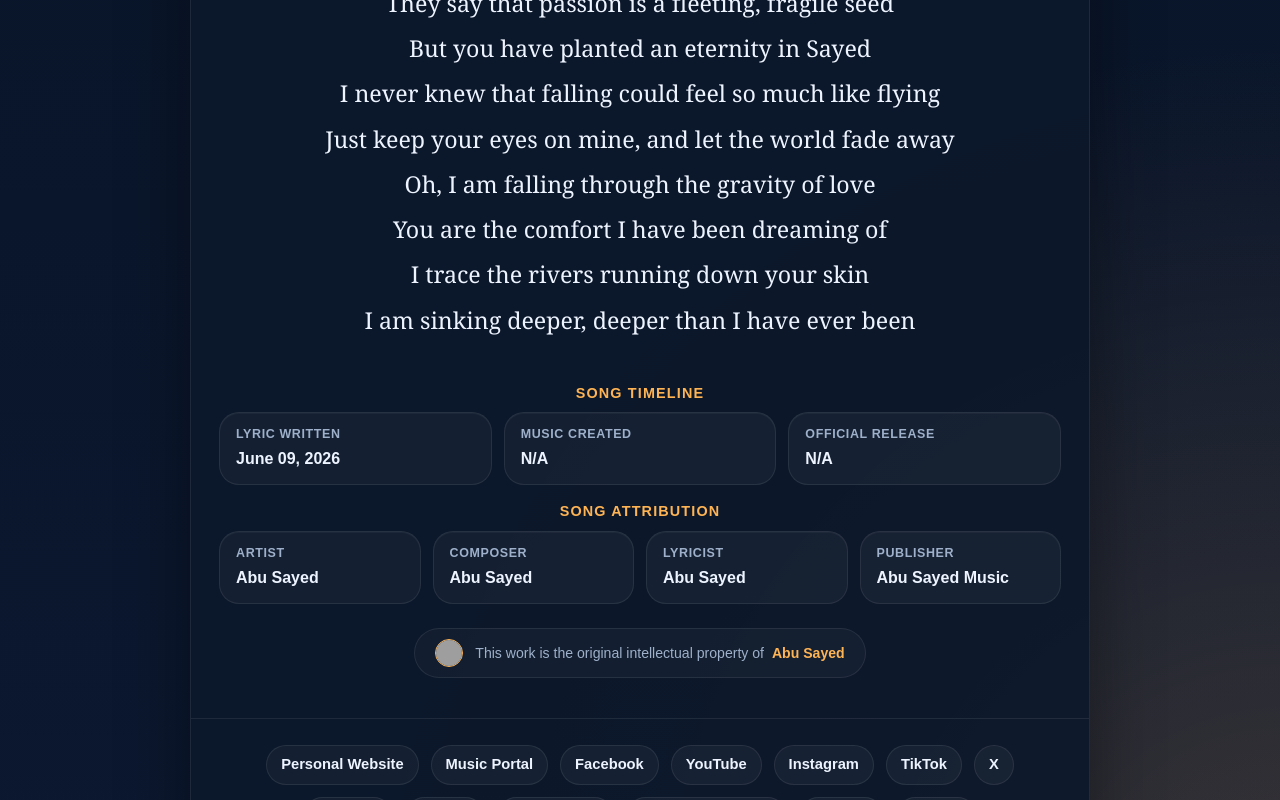
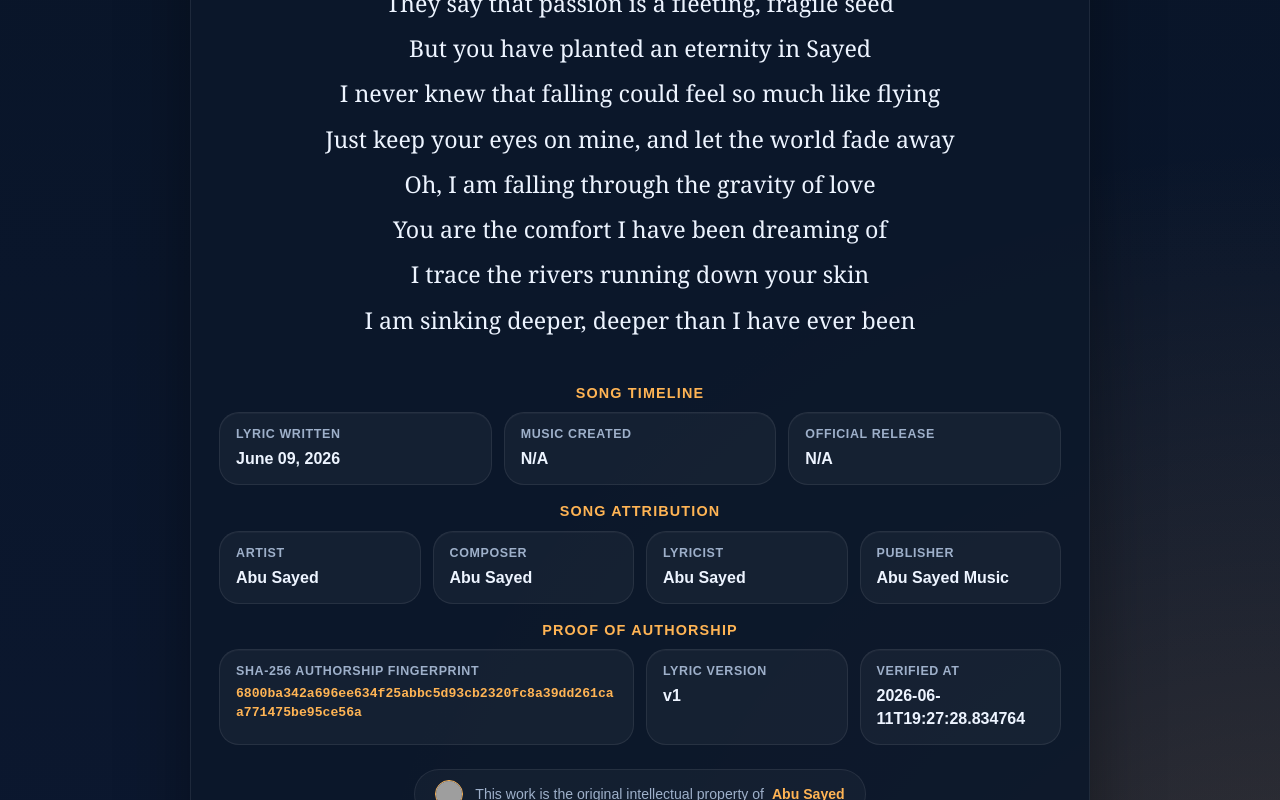
Before and after one commit to ImAbuSayed/sinking-deeper-with-you, a plain HTML site: page index.html in a window 1280 px wide. Shown: the part 2000-2800 px from the top of the page. Drawn offline with Linux system fonts and the light colour scheme; grey boxes are pictures that could not be loaded.

Commit message:
feat: update song assets v1 with signed GPG commit [verified]

```diff
--- a/index.html
+++ b/index.html
@@ -14,9 +14,9 @@
     <meta name="keywords" content="Sinking Deeper With You, Abu Sayed lyrics, original song lyrics, Abu Sayed original song, Abu Sayed lyricist, Abu Sayed composer, Abu Sayed songwriter, official lyrics">
     <meta name="robots" content="index,follow,max-snippet:-1,max-image-preview:large,max-video-preview:-1">
     <meta name="referrer" content="strict-origin-when-cross-origin">
-    <meta name="description" content="Discover the complete lyrics of &#x27;Sinking Deeper With You&#x27;, a unique musical work by Abu Sayed, encompassing original composition and writing.">
+    <meta name="description" content="The official lyric sheet for &#x27;Sinking Deeper With You&#x27; by Abu Sayed. This song is an original creative work, written and composed by the artist.">
     <meta property="og:title" content="Sinking Deeper With You - Original Lyrics by Abu Sayed">
-    <meta property="og:description" content="Discover the complete lyrics of &#x27;Sinking Deeper With You&#x27;, a unique musical work by Abu Sayed, encompassing original composition and writing.">
+    <meta property="og:description" content="The official lyric sheet for &#x27;Sinking Deeper With You&#x27; by Abu Sayed. This song is an original creative work, written and composed by the artist.">
     <meta property="og:type" content="music.song">
     <meta property="og:url" content="https://imabusayed.github.io/sinking-deeper-with-you/">
     <meta property="og:site_name" content="Abu Sayed Music">
@@ -24,7 +24,7 @@
     <meta name="last-modified" content="2026-06-09 08:24:13">
     <meta name="twitter:card" content="summary_large_image">
     <meta name="twitter:title" content="Sinking Deeper With You - Original Lyrics by Abu Sayed">
-    <meta name="twitter:description" content="Discover the complete lyrics of &#x27;Sinking Deeper With You&#x27;, a unique musical work by Abu Sayed, encompassing original composition and writing.">
+    <meta name="twitter:description" content="The official lyric sheet for &#x27;Sinking Deeper With You&#x27; by Abu Sayed. This song is an original creative work, written and composed by the artist.">
     <link rel="canonical" href="https://imabusayed.github.io/sinking-deeper-with-you/">
     <link rel="sitemap" type="application/xml" title="Sitemap" href="https://imabusayed.github.io/sinking-deeper-with-you/sitemap.xml">
     <link rel="author" href="https://github.com/ImAbuSayed">
@@ -100,7 +100,7 @@
       "@id": "https://imabusayed.github.io/sinking-deeper-with-you#webpage",
       "url": "https://imabusayed.github.io/sinking-deeper-with-you/",
       "name": "Sinking Deeper With You - Original Lyrics by Abu Sayed",
-      "description": "Discover the complete lyrics of 'Sinking Deeper With You', a unique musical work by Abu Sayed, encompassing original composition and writing.",
+      "description": "The official lyric sheet for 'Sinking Deeper With You' by Abu Sayed. This song is an original creative work, written and composed by the artist.",
       "isPartOf": {
         "@id": "https://music.abusayed.com.bd/#website"
       },
@@ -537,7 +537,7 @@
 
         <div class="controls">
             <button class="btn-speak" id="speakBtn" title="Read the lyrics aloud"><span id="speakText">Read Aloud</span></button>
-            <a href="https://music.abusayed.com.bd/Licensing/?https://imabusayed.github.io/sinking-deeper-with-you/" class="btn-license" title="Get licensing for this song" target="_blank">Music Rights & Licensing for Sinking Deeper With You</a>
+            <a href="https://music.abusayed.com.bd/Licensing/?https://imabusayed.github.io/sinking-deeper-with-you/" class="btn-license" title="Get licensing for this song" target="_blank">Obtain a Music License for Sinking Deeper With You</a>
 
         </div>
         <br>
@@ -612,6 +612,26 @@
             <div class="meta-card">
                 <span class="meta-label">Publisher</span>
                 <strong>Abu Sayed Music</strong>
+            </div>
+
+                </div>
+            </div>
+
+            <div class="details-block">
+                <div class="details-title">Proof of Authorship</div>
+                <div class="meta-grid">
+
+            <div class="meta-card" style="grid-column: span 2;">
+                <span class="meta-label">SHA-256 Authorship Fingerprint</span>
+                <strong style="word-break: break-all; font-family: monospace; font-size: 0.82rem; color: var(--accent);">6800ba342a696ee634f25abbc5d93cb2320fc8a39dd261caa771475be95ce56a</strong>
+            </div>
+            <div class="meta-card">
+                <span class="meta-label">Lyric Version</span>
+                <strong>v1</strong>
+            </div>
+            <div class="meta-card">
+                <span class="meta-label">Verified At</span>
+                <strong>2026-06-11T19:27:28.834764</strong>
             </div>
 
                 </div>
```
Also changed, not shown: excerpts/Bridge-Preview.txt (added), excerpts/Chorus-Preview.txt (added), excerpts/Final-Chorus-Preview.txt (added), excerpts/Hook-Preview.txt (added), excerpts/Post-Chorus-2-Preview.txt (added), excerpts/Post-Chorus-Preview.txt (added), excerpts/Pre-Chorus-2-Preview.txt (added), excerpts/Pre-Chorus-Preview.txt (added), excerpts/Verse-1-Preview.txt (added), excerpts/Verse-2-Preview.txt (added), hashes.txt (added), llms.txt, lyrics_backup/2026-06-11_sinking-deeper-with-you-v1.txt (added), manifest.json (added), 1 other file.
